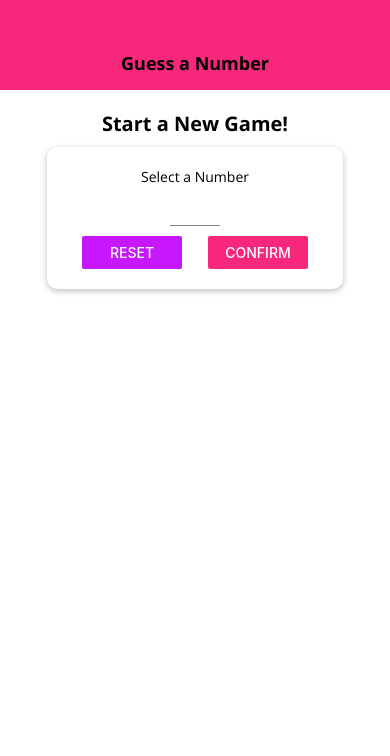
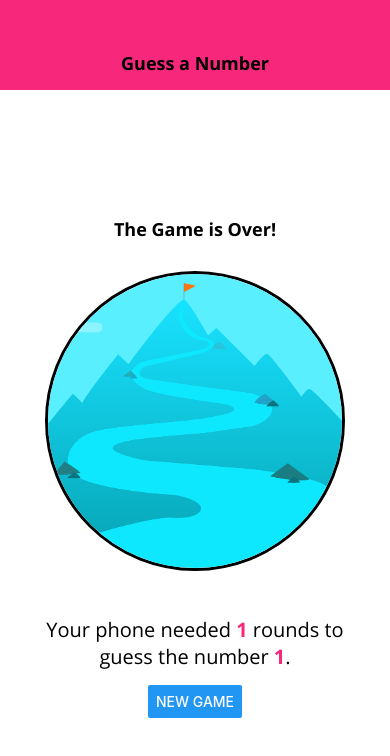
Before and after one commit to Faj5097/React-Native, a React Native app in the folder rn-guess-number/: screen / in a window 390 px wide. Shown: the top 756 px of the page. Built offline with nearby package versions, Linux system fonts and the light colour scheme.

Commit message:
Image and Text Styling

```diff
--- a/rn-guess-number/App.js
+++ b/rn-guess-number/App.js
@@ -1,17 +1,17 @@
-import React, { useState } from "react";
-import { StyleSheet, View } from "react-native";
-import * as Font from "expo-font";
-import AppLoading from "expo-app-loading";
+import React, { useState } from 'react';
+import { StyleSheet, View } from 'react-native';
+import * as Font from 'expo-font';
+import { AppLoading } from 'expo';
 
-import Header from "./components/Header";
-import StartGameScreen from "./screens/StartGameScreen";
-import GameScreen from "./screens/GameScreen";
-import GameOverScreen from "./screens/GameOverScreen";
+import Header from './components/Header';
+import StartGameScreen from './screens/StartGameScreen';
+import GameScreen from './screens/GameScreen';
+import GameOverScreen from './screens/GameOverScreen';
 
 const fetchFonts = () => {
   return Font.loadAsync({
-    "open-sans": require("./assets/fonts/OpenSans-Regular.ttf"),
-    "open-sans-bold": require("./assets/fonts/OpenSans-Bold.ttf")
+    'open-sans': require('./assets/fonts/OpenSans-Regular.ttf'),
+    'open-sans-bold': require('./assets/fonts/OpenSans-Bold.ttf')
   });
 };
 
@@ -25,7 +25,7 @@ export default function App() {
       <AppLoading
         startAsync={fetchFonts}
         onFinish={() => setDataLoaded(true)}
-        onError={(err) => console.log(err)}
+        onError={err => console.log(err)}
       />
     );
   }
@@ -35,16 +35,22 @@ export default function App() {
     setUserNumber(null);
   };
 
-  const startGameHandler = (selectedNumber) => {
+  const startGameHandler = selectedNumber => {
     setUserNumber(selectedNumber);
   };
 
-  const gameOverHandler = (numOfRounds) => {
+  const gameOverHandler = numOfRounds => {
     setGuessRounds(numOfRounds);
   };
 
   let content = <StartGameScreen onStartGame={startGameHandler} />;
-
+  content = (
+    <GameOverScreen
+      roundsNumber={1}
+      userNumber={1}
+      onRestart={configureNewGameHandler}
+    />
+  );
   if (userNumber && guessRounds <= 0) {
     content = (
       <GameScreen userChoice={userNumber} onGameOver={gameOverHandler} />
--- a/rn-guess-number/components/BodyText.js
+++ b/rn-guess-number/components/BodyText.js
@@ -1,7 +1,9 @@
 import React from 'react';
 import { Text, StyleSheet } from 'react-native';
 
-const BodyText = props => <Text style={styles.body}>{props.children}</Text>;
+const BodyText = props => (
+  <Text style={{ ...styles.body, ...props.style }}>{props.children}</Text>
+);
 
 const styles = StyleSheet.create({
   body: {
--- a/rn-guess-number/screens/GameOverScreen.js
+++ b/rn-guess-number/screens/GameOverScreen.js
@@ -1,12 +1,34 @@
 import React from 'react';
-import { View, Text, StyleSheet, Button } from 'react-native';
+import { View, Text, StyleSheet, Button, Image } from 'react-native';
+
+import BodyText from '../components/BodyText';
+import TitleText from '../components/TitleText';
+import Colors from '../constants/colors';
 
 const GameOverScreen = props => {
   return (
     <View style={styles.screen}>
-      <Text>The Game is Over!</Text>
-      <Text>Number of rounds: {props.roundsNumber}</Text>
-      <Text>Number was: {props.userNumber}</Text>
+      <TitleText>The Game is Over!</TitleText>
+      <View style={styles.imageContainer}>
+        <Image
+          source={require('../assets/success.png')}
+          // source={{
+          //   uri:
+          //     'https://cdn.pixabay.com/photo/2016/05/05/23/52/mountain-summit-1375015_960_720.jpg'
+          // }}
+          style={styles.image}
+          resizeMode="cover"
+        />
+      </View>
+      <View style={styles.resultContainer}>
+        <BodyText style={styles.resultText}>
+          Your phone needed{' '}
+          <Text style={styles.highlight}>{props.roundsNumber}</Text> rounds to
+          guess the number{' '}
+          <Text style={styles.highlight}>{props.userNumber}</Text>.
+        </BodyText>
+      </View>
+
       <Button title="NEW GAME" onPress={props.onRestart} />
     </View>
   );
@@ -17,6 +39,31 @@ const styles = StyleSheet.create({
     flex: 1,
     justifyContent: 'center',
     alignItems: 'center'
+  },
+  imageContainer: {
+    width: 300,
+    height: 300,
+    borderRadius: 150,
+    borderWidth: 3,
+    borderColor: 'black',
+    overflow: 'hidden',
+    marginVertical: 30
+  },
+  image: {
+    width: '100%',
+    height: '100%'
+  },
+  resultContainer: {
+    marginHorizontal: 30,
+    marginVertical: 15
+  },
+  resultText: {
+    textAlign: 'center',
+    fontSize: 20
+  },
+  highlight: {
+    color: Colors.primary,
+    fontFamily: 'open-sans-bold',
   }
 });
 
```
Also changed, not shown: rn-guess-number/assets/success.png (added).
